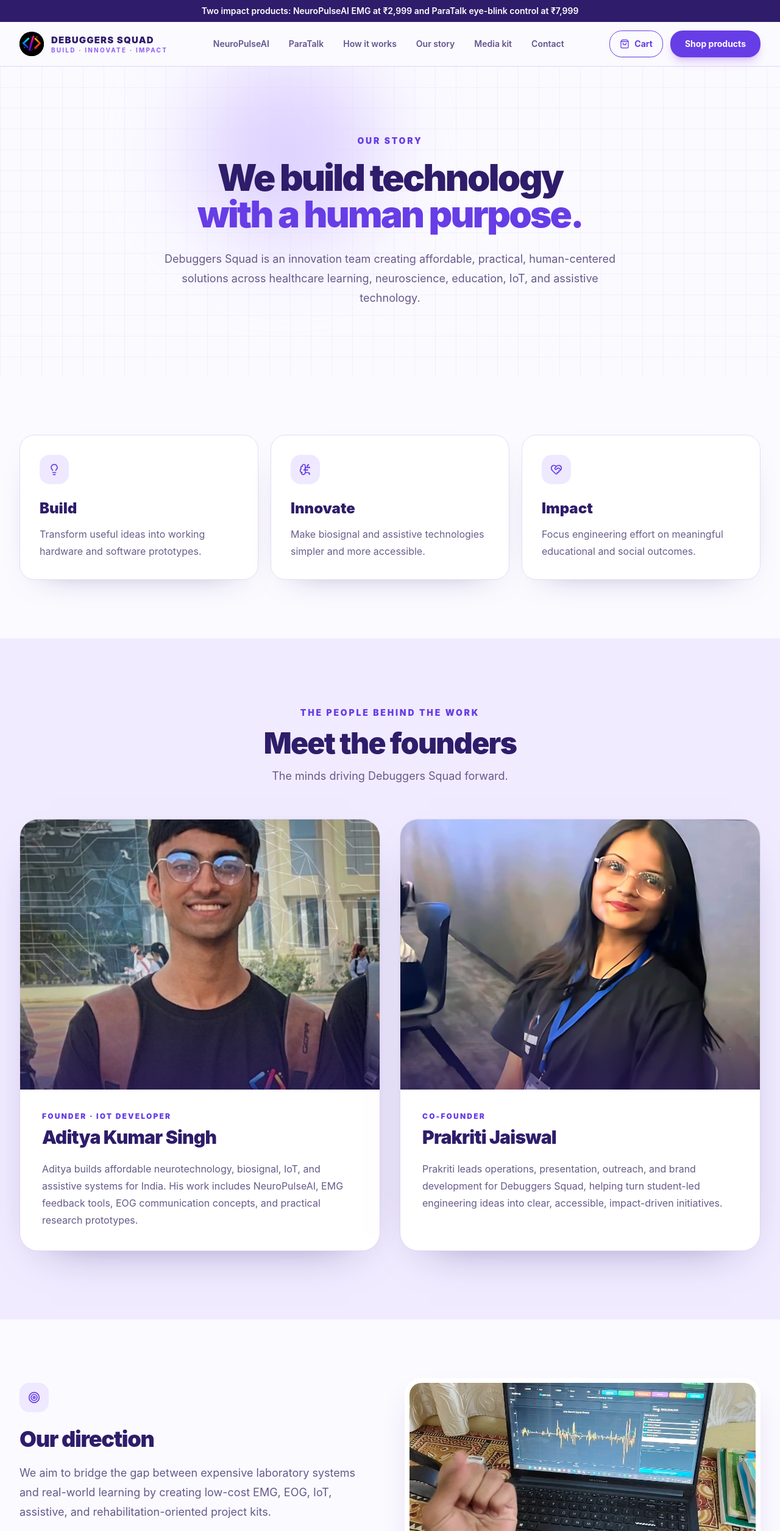
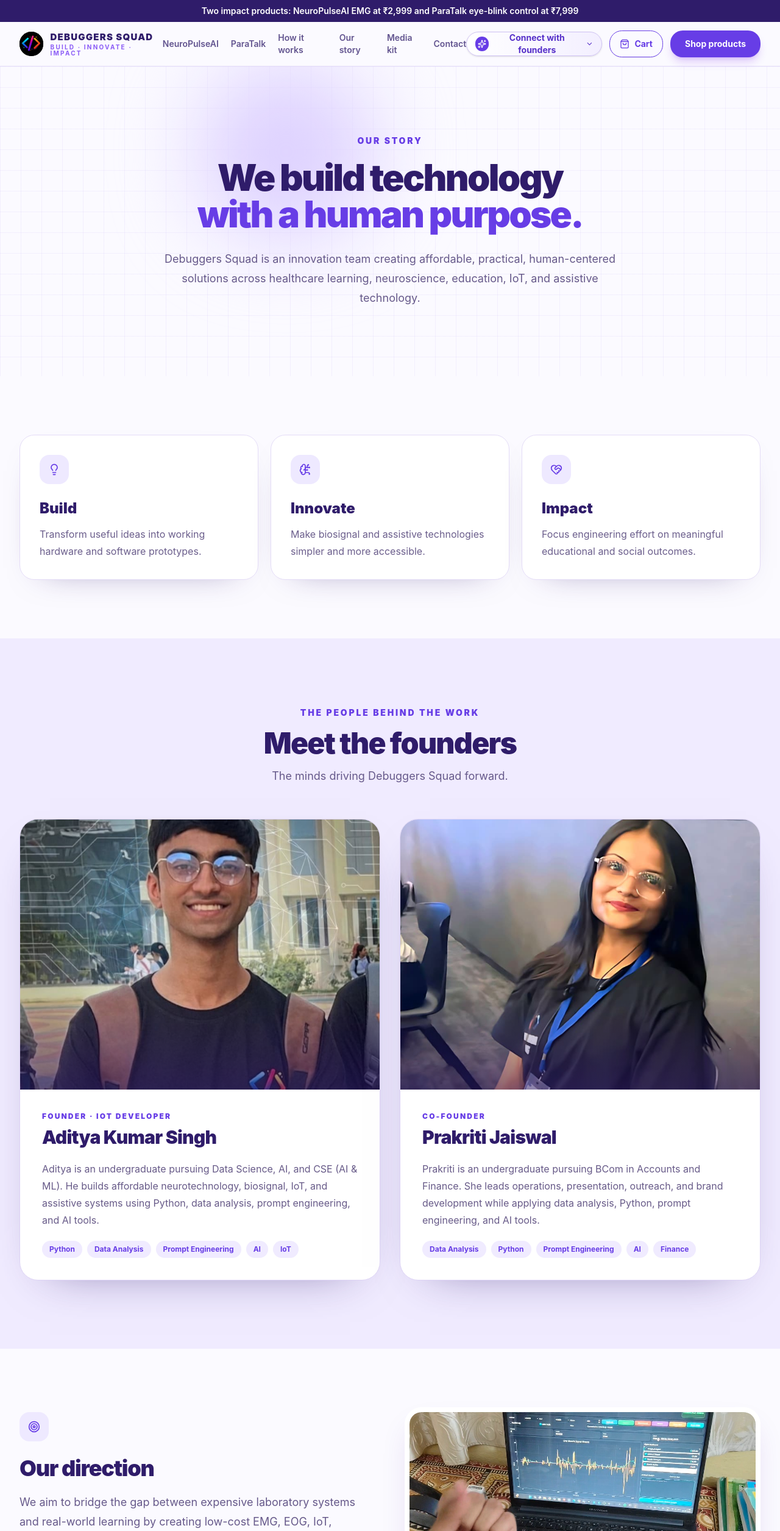
Before and after one commit to adityaIITG1/debuggers_squad_website, a Next.js app: page /about in a window 1280 px wide. Shown: the top 2511 px of the page at 61% size. Built offline with nearby package versions, Linux system fonts and the light colour scheme.

Commit message:
Add founder contact menu and team skills

```diff
--- a/src/app/about/page.tsx
+++ b/src/app/about/page.tsx
@@ -17,7 +17,8 @@
     image: "/images/neuropulseai/founder-aditya.jpeg",
     imagePosition: "object-center",
     description:
-      "Aditya builds affordable neurotechnology, biosignal, IoT, and assistive systems for India. His work includes NeuroPulseAI, EMG feedback tools, EOG communication concepts, and practical research prototypes.",
+      "Aditya is an undergraduate pursuing Data Science, AI, and CSE (AI & ML). He builds affordable neurotechnology, biosignal, IoT, and assistive systems using Python, data analysis, prompt engineering, and AI tools.",
+    skills: ["Python", "Data Analysis", "Prompt Engineering", "AI", "IoT"],
   },
   {
     name: "Prakriti Jaiswal",
@@ -25,7 +26,8 @@
     image: "/images/neuropulseai/cofounder-prakriti-2026.jpeg",
     imagePosition: "object-center",
     description:
-      "Prakriti leads operations, presentation, outreach, and brand development for Debuggers Squad, helping turn student-led engineering ideas into clear, accessible, impact-driven initiatives.",
+      "Prakriti is an undergraduate pursuing BCom in Accounts and Finance. She leads operations, presentation, outreach, and brand development while applying data analysis, Python, prompt engineering, and AI tools.",
+    skills: ["Data Analysis", "Python", "Prompt Engineering", "AI", "Finance"],
   },
 ];
 
@@ -119,6 +121,16 @@
                   </p>
                   <h3 className="mt-2 text-3xl font-black tracking-tight">{founder.name}</h3>
                   <p className="mt-5 leading-7 text-[#675a88]">{founder.description}</p>
+                  <div className="mt-5 flex flex-wrap gap-2">
+                    {founder.skills.map((skill) => (
+                      <span
+                        key={skill}
+                        className="rounded-full bg-[#f0ebff] px-3 py-1.5 text-xs font-bold text-[#673de6]"
+                      >
+                        {skill}
+                      </span>
+                    ))}
+                  </div>
                 </div>
               </article>
             ))}
--- a/src/app/media-kit/page.tsx
+++ b/src/app/media-kit/page.tsx
@@ -92,9 +92,10 @@
     role: "Founder",
     image: "/images/neuropulseai/founder-aditya.jpeg",
     education:
-      "Pursuing an online BSc (Honours) in Data Science and Artificial Intelligence through IIT Guwahati and a BTech in CSE (AI & ML) under AKTU.",
+      "Undergraduate pursuing an online BSc (Honours) in Data Science and Artificial Intelligence through IIT Guwahati and a BTech in CSE (AI & ML) under AKTU.",
     focus:
-      "Neurotechnology, biosignals, IoT, assistive systems, product engineering, and neuroscience-led innovation.",
+      "Neurotechnology, biosignals, IoT, Data Analysis, Python, Prompt Engineering, AI tools, assistive systems, and neuroscience-led innovation.",
+    skills: ["Data Analysis", "Python", "Prompt Engineering", "AI", "IoT"],
     email: "iitianadityakumarsingh@gmail.com",
     linkedin:
       "https://www.linkedin.com/in/aditya-kumar-singh-39245525b",
@@ -104,9 +105,10 @@
     role: "Co-founder",
     image: "/images/neuropulseai/cofounder-prakriti-2026.jpeg",
     education:
-      "Studied BCom with a focus on Accounts and Finance at the University of Allahabad.",
+      "Undergraduate pursuing BCom with a focus on Accounts and Finance at the University of Allahabad.",
     focus:
-      "Operations, finance, presentation, outreach, brand development, and neuroscience-focused innovation.",
+      "Operations, finance, Data Analysis, Python, Prompt Engineering, AI tools, presentation, outreach, and neuroscience-focused innovation.",
+    skills: ["Data Analysis", "Python", "Prompt Engineering", "AI", "Finance"],
     email: "jaiswalprakriti26@gmail.com",
     linkedin: "https://www.linkedin.com/in/prakriti-jaiswal-a67291402",
   },
@@ -348,6 +350,16 @@
                   <p className="mt-3 text-sm leading-6 text-[#a99cbe]">
                     {founder.focus}
                   </p>
+                  <div className="mt-4 flex flex-wrap gap-2">
+                    {founder.skills.map((skill) => (
+                      <span
+                        key={skill}
+                        className="rounded-full border border-white/15 bg-white/8 px-3 py-1 text-[11px] font-bold text-[#d8cfee]"
+                      >
+                        {skill}
+                      </span>
+                    ))}
+                  </div>
                   <div className="mt-6 flex flex-wrap gap-3">
                     <a
                       href={`mailto:${founder.email}`}
--- /dev/null
+++ b/src/components/layout/FounderConnect.tsx
@@ -0,0 +1,161 @@
+"use client";
+
+import { useEffect, useRef, useState } from "react";
+import Image from "next/image";
+import {
+  ChevronDown,
+  BriefcaseBusiness,
+  ExternalLink,
+  Mail,
+  MessageCircle,
+  Sparkles,
+} from "lucide-react";
+import { AnimatePresence, motion, useReducedMotion } from "framer-motion";
+
+const founders = [
+  {
+    name: "Aditya Kumar Singh",
+    role: "Founder",
+    image: "/images/neuropulseai/founder-aditya.jpeg",
+    email: "iitianadityakumarsingh@gmail.com",
+    linkedin: "https://www.linkedin.com/in/aditya-kumar-singh-39245525b",
+  },
+  {
+    name: "Prakriti Jaiswal",
+    role: "Co-founder",
+    image: "/images/neuropulseai/cofounder-prakriti-2026.jpeg",
+    email: "jaiswalprakriti26@gmail.com",
+    linkedin: "https://www.linkedin.com/in/prakriti-jaiswal-a67291402",
+  },
+] as const;
+
+export function FounderConnect({ mobile = false }: { mobile?: boolean }) {
+  const [open, setOpen] = useState(false);
+  const containerRef = useRef<HTMLDivElement>(null);
+  const reduceMotion = useReducedMotion();
+
+  useEffect(() => {
+    const closeOnOutsideClick = (event: MouseEvent) => {
+      if (!containerRef.current?.contains(event.target as Node)) setOpen(false);
+    };
+    const closeOnEscape = (event: KeyboardEvent) => {
+      if (event.key === "Escape") setOpen(false);
+    };
+
+    document.addEventListener("mousedown", closeOnOutsideClick);
+    document.addEventListener("keydown", closeOnEscape);
+    return () => {
+      document.removeEventListener("mousedown", closeOnOutsideClick);
+      document.removeEventListener("keydown", closeOnEscape);
+    };
+  }, []);
+
+  return (
+    <div ref={containerRef} className={`relative ${mobile ? "w-full" : ""}`}>
+      <button
+        type="button"
+        onClick={() => setOpen((current) => !current)}
+        aria-expanded={open}
+        aria-haspopup="menu"
+        className={`group inline-flex items-center justify-center gap-2 rounded-xl border border-[#cfc2f3] bg-gradient-to-r from-white to-[#f3efff] font-bold text-[#5630c9] shadow-sm transition hover:-translate-y-0.5 hover:border-[#aa94ed] hover:shadow-md ${
+          mobile ? "h-12 w-full px-4 text-sm" : "h-10 px-3.5 text-xs xl:text-sm"
+        }`}
+      >
+        <span className="grid size-6 place-items-center rounded-lg bg-[#673de6] text-white">
+          <Sparkles className="size-3.5" />
+        </span>
+        Connect with founders
+        <ChevronDown
+          className={`size-3.5 transition-transform ${open ? "rotate-180" : ""}`}
+        />
+      </button>
+
+      <AnimatePresence>
+        {open && (
+          <motion.div
+            role="menu"
+            initial={reduceMotion ? false : { opacity: 0, y: 8, scale: 0.98 }}
+            animate={{ opacity: 1, y: 0, scale: 1 }}
+            exit={{ opacity: 0, y: 6, scale: 0.98 }}
+            transition={{ duration: 0.18, ease: [0.22, 1, 0.36, 1] }}
+            className={`z-[70] rounded-2xl border border-[#ddd3f5] bg-white p-3 shadow-2xl shadow-[#2f1c6a]/15 ${
+              mobile
+                ? "mt-2 w-full"
+                : "absolute right-0 top-[calc(100%+10px)] w-[360px]"
+            }`}
+          >
+            <div className="px-2 pb-3 pt-1">
+              <p className="text-xs font-black uppercase tracking-[0.16em] text-[#8b70d8]">
+                Founder contact
+              </p>
+              <p className="mt-1 text-sm text-[#66598a]">
+                Partnerships, media, demos, and institutional enquiries.
+              </p>
+            </div>
+
+            <div className="space-y-2">
+              {founders.map((founder) => (
+                <div
+                  key={founder.name}
+                  className="rounded-xl border border-[#ebe5f8] bg-[#fbfaff] p-3"
+                >
+                  <div className="flex items-center gap-3">
+                    <span className="relative size-10 shrink-0 overflow-hidden rounded-xl bg-[#e8e1fa]">
+                      <Image
+                        src={founder.image}
+                        alt=""
+                        fill
+                        sizes="40px"
+                        className="object-cover"
+                      />
+                    </span>
+                    <div className="min-w-0 flex-1">
+                      <p className="truncate text-sm font-black text-[#2f1c6a]">
+                        {founder.name}
+                      </p>
+                      <p className="text-xs font-semibold text-[#8b70d8]">
+                        {founder.role}
+                      </p>
+                    </div>
+                  </div>
+                  <div className="mt-3 grid grid-cols-2 gap-2">
+                    <a
+                      href={`mailto:${founder.email}`}
+                      role="menuitem"
+                      className="inline-flex items-center justify-center gap-1.5 rounded-lg bg-[#673de6] px-3 py-2 text-xs font-bold text-white hover:bg-[#5630c9]"
+                    >
+                      <Mail className="size-3.5" />
+                      Email
+                    </a>
+                    <a
+                      href={founder.linkedin}
+                      target="_blank"
+                      rel="noreferrer"
+                      role="menuitem"
+                      className="inline-flex items-center justify-center gap-1.5 rounded-lg border border-[#cfc2f3] bg-white px-3 py-2 text-xs font-bold text-[#5630c9] hover:bg-[#f3efff]"
+                    >
+                      <BriefcaseBusiness className="size-3.5" />
+                      LinkedIn
+                      <ExternalLink className="size-3" />
+                    </a>
+                  </div>
+                </div>
+              ))}
+            </div>
+
+            <a
+              href="https://wa.me/918604684988"
+              target="_blank"
+              rel="noreferrer"
+              role="menuitem"
+              className="mt-3 flex items-center justify-center gap-2 rounded-xl bg-[#e8fff7] px-4 py-3 text-sm font-black text-[#08785c] hover:bg-[#d8f8ed]"
+            >
+              <MessageCircle className="size-4" />
+              WhatsApp Debuggers Squad
+            </a>
+          </motion.div>
+        )}
+      </AnimatePresence>
+    </div>
+  );
+}
--- a/src/components/layout/Navbar.tsx
+++ b/src/components/layout/Navbar.tsx
@@ -8,6 +8,7 @@
 import { cn } from "@/lib/utils";
 import { useCart } from "@/components/cart/CartProvider";
 import { AnimatePresence, motion, useReducedMotion } from "framer-motion";
+import { FounderConnect } from "@/components/layout/FounderConnect";
 
 const links = [
   { href: "/product", label: "NeuroPulseAI" },
@@ -50,7 +51,7 @@
             </span>
           </Link>
 
-          <div className="hidden items-center gap-8 lg:flex">
+          <div className="hidden items-center gap-5 xl:flex">
             {links.map((link) => (
               <Link
                 key={link.href}
@@ -63,6 +64,7 @@
           </div>
 
           <div className="hidden items-center gap-3 lg:flex">
+            <FounderConnect />
             <Link
               href="/cart"
               className={cn(
@@ -136,6 +138,7 @@
               >
                 Cart{itemCount > 0 ? ` (${itemCount})` : ""}
               </Link>
+              <FounderConnect mobile />
               <Link
                 href="/#products"
                 onClick={() => setOpen(false)}
```
